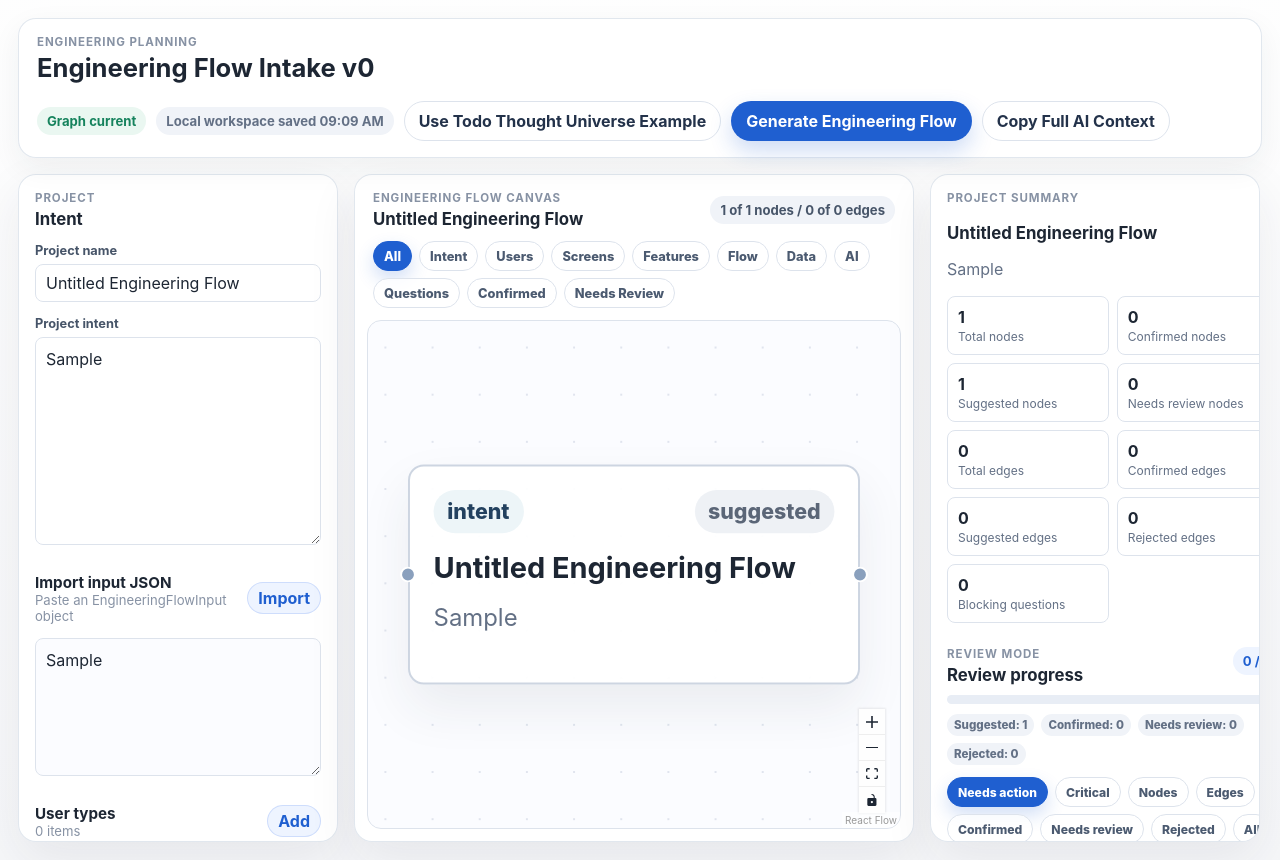
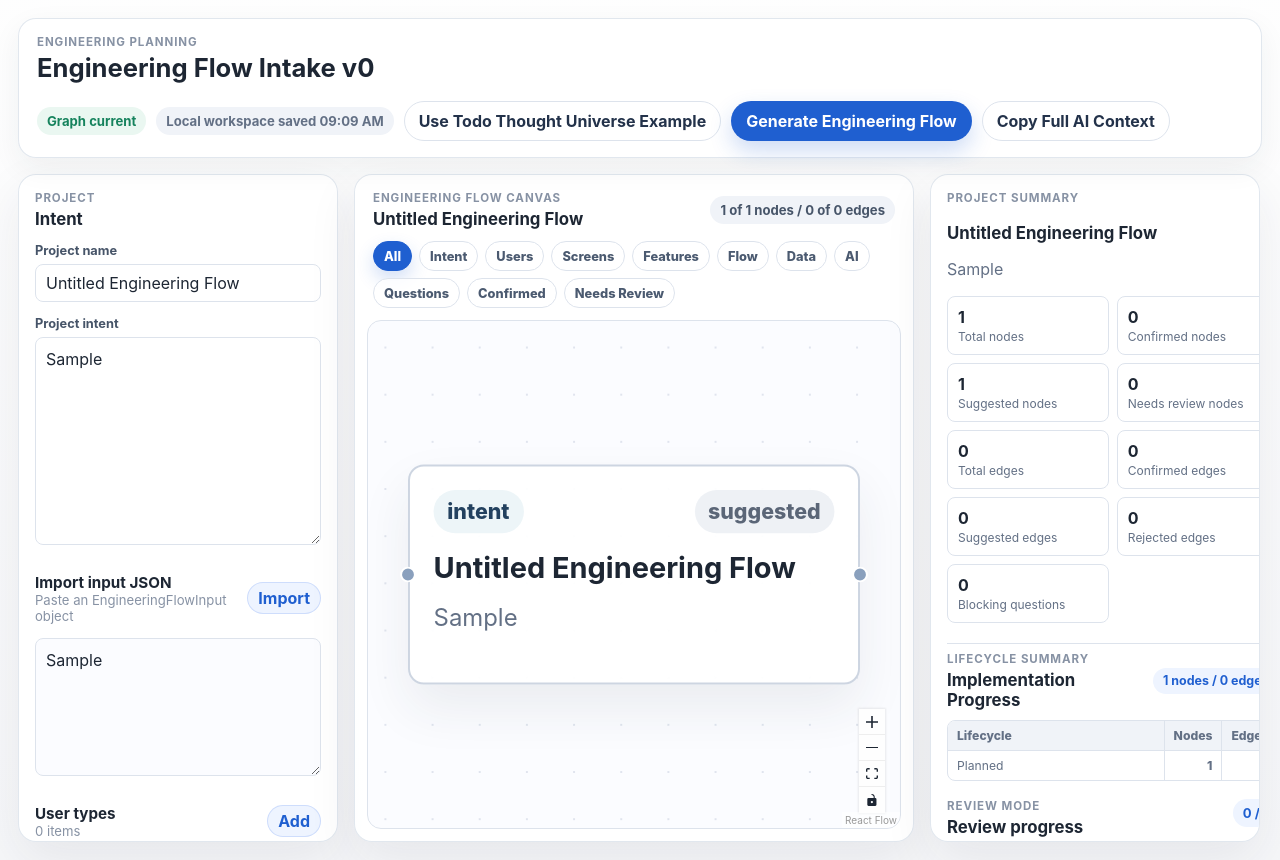
Before and after one commit to sean0900108489-cpu/EFlow, a React (Vite) app: page / in a window 1280 px wide. Both pictures are taken after typing "Sample", "Sample", "Sample", "Sample" into the empty fields and a click on the button "Generate Engineering Flow". Built offline with nearby package versions, Linux system fonts and the light colour scheme.

Commit message:
Add lifecycle progress summary

```diff
--- a/src/components/inspector/InspectorPanel.tsx
+++ b/src/components/inspector/InspectorPanel.tsx
@@ -8,6 +8,7 @@ import type {
 } from "../../types/engineeringFlow";
 import { LocalCommandImportPanel } from "../command/LocalCommandImportPanel";
 import { JsonExportPanel } from "../export/JsonExportPanel";
+import { LifecycleProgressSummary } from "../lifecycle/LifecycleProgressSummary";
 import { ReviewPanel } from "../review/ReviewPanel";
 import { EdgeInspector } from "./EdgeInspector";
 import { EmptyInspector } from "./EmptyInspector";
@@ -53,10 +54,11 @@ export function InspectorPanel({
     ? graph?.edges.find((edge) => edge.id === selectedEdgeId) ?? null
     : null;
 
-  if (selectedNode) {
+  if (selectedNode && graph) {
     return (
       <div className="inspector-stack">
         <NodeInspector node={selectedNode} onChange={(patch) => onUpdateNode(selectedNode.id, patch)} />
+        <LifecycleProgressSummary graph={graph} />
         <ReviewPanel
           compact
           graph={graph}
@@ -82,10 +84,11 @@ export function InspectorPanel({
     );
   }
 
-  if (selectedEdge) {
+  if (selectedEdge && graph) {
     return (
       <div className="inspector-stack">
         <EdgeInspector edge={selectedEdge} onChange={(patch) => onUpdateEdge(selectedEdge.id, patch)} />
+        <LifecycleProgressSummary graph={graph} />
         <ReviewPanel
           compact
           graph={graph}
@@ -126,6 +129,7 @@ export function InspectorPanel({
           onImportInput={onImportInput}
           onClearLocalWorkspace={onClearLocalWorkspace}
         />
+        <LifecycleProgressSummary graph={graph} />
         <ReviewPanel
           graph={graph}
           selectedNodeId={selectedNodeId}
--- /dev/null
+++ b/src/components/lifecycle/LifecycleProgressSummary.tsx
@@ -0,0 +1,55 @@
+import { useMemo } from "react";
+import { buildLifecycleSummary } from "../../lib/buildLifecycleSummary";
+import { LIFECYCLE_STATUSES, type LifecycleStatus } from "../../types/eflowCommand";
+import type { EngineeringFlowGraph } from "../../types/engineeringFlow";
+
+type LifecycleProgressSummaryProps = {
+  graph: EngineeringFlowGraph;
+};
+
+const lifecycleLabels: Record<LifecycleStatus, string> = {
+  draft: "Draft",
+  planned: "Planned",
+  ready: "Ready",
+  developing: "Developing",
+  completed: "Completed",
+  blocked: "Blocked",
+  needs_refactor: "Needs refactor",
+  deprecated: "Deprecated",
+};
+
+export function LifecycleProgressSummary({ graph }: LifecycleProgressSummaryProps) {
+  const summary = useMemo(() => buildLifecycleSummary(graph), [graph]);
+  const visibleStatuses = LIFECYCLE_STATUSES.filter(
+    (status) =>
+      status === "planned" ||
+      summary.nodeCounts[status] > 0 ||
+      summary.edgeCounts[status] > 0,
+  );
+
+  return (
+    <section className="lifecycle-summary">
+      <div className="panel-heading">
+        <div>
+          <p className="eyebrow">Lifecycle summary</p>
+          <h2>Implementation Progress</h2>
+        </div>
+        <strong className="lifecycle-total-pill">
+          {graph.nodes.length} nodes / {graph.edges.length} edges
+        </strong>
+      </div>
+      <div className="lifecycle-count-grid" aria-label="Implementation lifecycle counts">
+        <span className="lifecycle-count-heading">Lifecycle</span>
+        <span className="lifecycle-count-heading lifecycle-count-value">Nodes</span>
+        <span className="lifecycle-count-heading lifecycle-count-value">Edges</span>
+        {visibleStatuses.map((status) => (
+          <div className="lifecycle-count-row" key={status}>
+            <span className="lifecycle-status-label">{lifecycleLabels[status]}</span>
+            <strong className="lifecycle-count-value">{summary.nodeCounts[status]}</strong>
+            <strong className="lifecycle-count-value">{summary.edgeCounts[status]}</strong>
+          </div>
+        ))}
+      </div>
+    </section>
+  );
+}
--- /dev/null
+++ b/src/lib/buildLifecycleSummary.ts
@@ -0,0 +1,49 @@
+import { LIFECYCLE_STATUSES, type EFlowId, type LifecycleStatus } from "../types/eflowCommand";
+import type { EngineeringFlowGraph } from "../types/engineeringFlow";
+
+const DEFAULT_LIFECYCLE_STATUS: LifecycleStatus = "planned";
+
+export type LifecycleSummary = {
+  nodeCounts: Record<LifecycleStatus, number>;
+  edgeCounts: Record<LifecycleStatus, number>;
+  nodesByLifecycle: Record<LifecycleStatus, EFlowId[]>;
+  edgesByLifecycle: Record<LifecycleStatus, EFlowId[]>;
+};
+
+export function buildLifecycleSummary(graph: EngineeringFlowGraph): LifecycleSummary {
+  const nodeCounts = makeLifecycleCountRecord();
+  const edgeCounts = makeLifecycleCountRecord();
+  const nodesByLifecycle = makeLifecycleBuckets();
+  const edgesByLifecycle = makeLifecycleBuckets();
+
+  graph.nodes.forEach((node) => {
+    const lifecycleStatus = node.lifecycleStatus ?? DEFAULT_LIFECYCLE_STATUS;
+    nodeCounts[lifecycleStatus] += 1;
+    nodesByLifecycle[lifecycleStatus].push(node.id);
+  });
+
+  graph.edges.forEach((edge) => {
+    const lifecycleStatus = edge.lifecycleStatus ?? DEFAULT_LIFECYCLE_STATUS;
+    edgeCounts[lifecycleStatus] += 1;
+    edgesByLifecycle[lifecycleStatus].push(edge.id);
+  });
+
+  return {
+    nodeCounts,
+    edgeCounts,
+    nodesByLifecycle,
+    edgesByLifecycle,
+  };
+}
+
+function makeLifecycleCountRecord(): Record<LifecycleStatus, number> {
+  return Object.fromEntries(
+    LIFECYCLE_STATUSES.map((status) => [status, 0]),
+  ) as Record<LifecycleStatus, number>;
+}
+
+function makeLifecycleBuckets(): Record<LifecycleStatus, EFlowId[]> {
+  return Object.fromEntries(
+    LIFECYCLE_STATUSES.map((status) => [status, [] as EFlowId[]]),
+  ) as Record<LifecycleStatus, EFlowId[]>;
+}
--- a/src/styles/components.css
+++ b/src/styles/components.css
@@ -518,6 +518,74 @@
   font-size: 1rem;
 }
 
+.lifecycle-summary {
+  display: grid;
+  gap: 10px;
+  padding-top: 8px;
+  border-top: 1px solid var(--line);
+}
+
+.lifecycle-total-pill {
+  flex: 0 0 auto;
+  padding: 6px 10px;
+  border-radius: 999px;
+  color: #1f5fd0;
+  background: var(--blue-soft);
+  font-size: 0.78rem;
+  line-height: 1.1;
+  text-align: right;
+}
+
+.lifecycle-count-grid {
+  display: grid;
+  grid-template-columns: minmax(0, 1fr) minmax(42px, max-content) minmax(42px, max-content);
+  overflow: hidden;
+  border: 1px solid var(--line);
+  border-radius: 8px;
+  background: rgba(255, 255, 255, 0.74);
+}
+
+.lifecycle-count-grid > span,
+.lifecycle-count-row > span,
+.lifecycle-count-row > strong {
+  min-width: 0;
+  padding: 7px 9px;
+  border-bottom: 1px solid var(--line);
+  color: var(--muted);
+  font-size: 0.76rem;
+}
+
+.lifecycle-count-grid > span:not(:nth-child(3n)),
+.lifecycle-count-row > span,
+.lifecycle-count-row > strong:first-of-type {
+  border-right: 1px solid var(--line);
+}
+
+.lifecycle-count-heading {
+  background: #f0f3f8;
+  font-weight: 800;
+}
+
+.lifecycle-count-row {
+  display: contents;
+}
+
+.lifecycle-count-row:last-child > span,
+.lifecycle-count-row:last-child > strong {
+  border-bottom: 0;
+}
+
+.lifecycle-status-label {
+  overflow-wrap: anywhere;
+}
+
+.lifecycle-count-value {
+  color: var(--text);
+  font-weight: 850;
+  text-align: right;
+  white-space: nowrap;
+}
+
 .export-stack,
 .export-actions {
   display: grid;
```
Also changed, not shown: scripts/validateExample.ts (+78 -0 lines), 1 other file (tests, documents, lock files or other folders).
